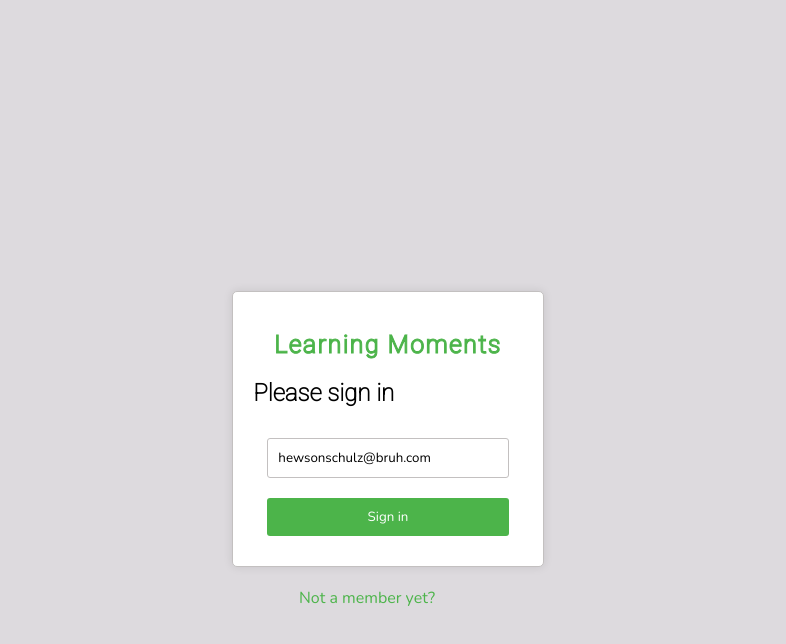
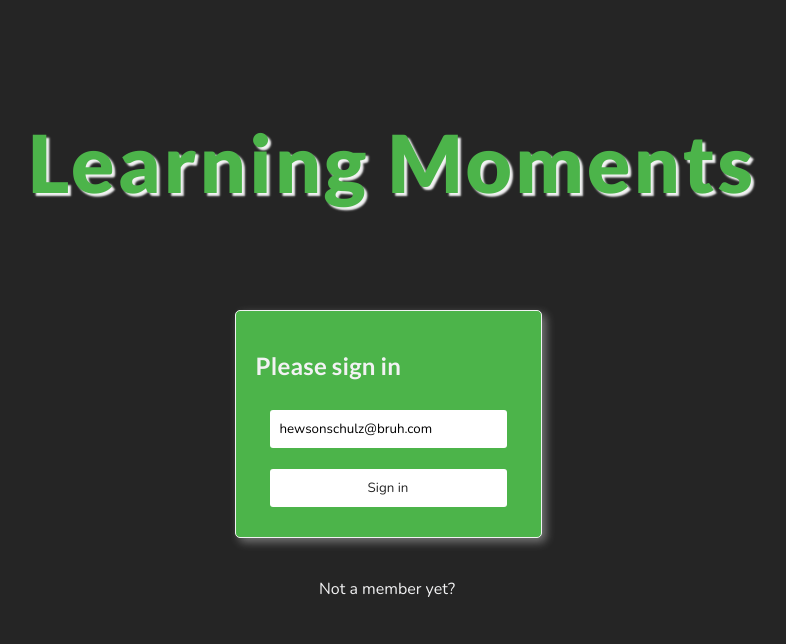
Before and after one commit to HewsonSchulz/learning-moments, a React (Create React App) app: page /login in a window 1280 px wide. Shown: the top 644 px of the page, without its empty margins (273-1059 px from the left). Built offline with nearby package versions, Linux system fonts and the light colour scheme.

Commit message:
styling
styling for Login view
styling for Register view

```diff
--- a/src/App.js
+++ b/src/App.js
@@ -1,4 +1,4 @@
-import './App.css' //!
+import './App.css'
 import { Route, Routes } from 'react-router-dom'
 import { Login } from './components/auth/Login'
 import { Register } from './components/auth/Register'
--- a/src/components/auth/Login.css
+++ b/src/components/auth/Login.css
@@ -1,28 +1,40 @@
-/* ??? */
-
 .auth-container {
   display: flex;
   flex-direction: column;
   align-items: center;
   justify-content: center;
-  height: 100vh;
+  height: 70vh;
 }
 
 .header {
+  font-family: 'Lato', sans-serif;
+  font-weight: 900;
+  font-size: 5em;
   text-align: center;
+  margin-left: 50px;
+  margin-bottom: 100px;
   color: var(--primary);
-  -webkit-text-stroke-width: 1px;
-  letter-spacing: 2px;
+  letter-spacing: 3px;
+  text-shadow: 3px 3px 2px var(--offWhite);
 }
 
 .auth-form {
-  max-width: 400px;
   width: 100%;
   padding: 20px;
-  border: 1px solid var(--outline);
+  border: 1px solid var(--offWhite);
   border-radius: 5px;
-  box-shadow: 0 0 10px rgba(0, 0, 0, 0.1);
-  background-color: var(--white);
+  box-shadow: 4px 4px 10px rgb(242,242,243, 0.4);
+  background-color: var(--primary);
+}
+
+#register-form{
+  width: 25em
+}
+
+.auth-form h2 {
+  font-family: 'Lato', sans-serif;
+  letter-spacing: 0.2px;
+  color: var(--offWhite);
 }
 
 .auth-fieldset {
@@ -35,32 +47,32 @@
   margin-top: 5px;
   margin-bottom: 5px;
   box-sizing: border-box;
-  border: 1px solid var(--outline);
+  border: 0px;
   border-radius: 3px;
 }
 
 .auth-btn {
   width: 100%;
   padding: 10px;
-  color: var(--white);
-  background-color: var(--primary);
+  color: var(--offWhite);
+  background-color: var(--white);
+  color: var(--darker);
   border: none;
   border-radius: 3px;
   cursor: pointer;
 }
 
 .auth-btn:hover {
-  background-color: var(--secondary);
+  background-color: var(--primary-darker);
+  color: var(--white);
 }
 
 .register-link {
-  margin-top: 20px;
+  margin-top: 40px;
   text-align: center;
-}
-
-.register-link a {
-  color: var(--primary);
+  color: var(--offWhite);
   text-decoration: none;
+  margin-left: 40px;
 }
 
 .register-link a:hover {
--- a/src/components/auth/Login.js
+++ b/src/components/auth/Login.js
@@ -29,9 +29,9 @@ export const Login = () => {
 
   return (
     <main className='auth-container'>
+      <h1 className='header'>Learning Moments</h1>
       <section>
         <form className='auth-form' onSubmit={handleLogin}>
-          <h1 className='header'>Learning Moments</h1>
           <h2>Please sign in</h2>
           <fieldset className='auth-fieldset'>
             <div>
--- a/src/components/auth/Register.js
+++ b/src/components/auth/Register.js
@@ -53,8 +53,8 @@ export const Register = (props) => {
 
   return (
     <main className='auth-container'>
-      <form className='auth-form' onSubmit={handleRegister}>
-        <h1 className='header'>Learning Moments</h1>
+      <h1 className='header'>Learning Moments</h1>
+      <form id='register-form' className='auth-form' onSubmit={handleRegister}>
         <h2>Please Register</h2>
         <fieldset className='auth-fieldset'>
           <div>
--- a/src/index.css
+++ b/src/index.css
@@ -1,26 +1,39 @@
 /* Import the google web fonts you want to use */
-@import url("https://fonts.googleapis.com/css2?family=Nunito:wght@300&family=Quicksand&family=Roboto:wght@100&display=swap");
+@import url('https://fonts.googleapis.com/css2?family=Nunito:wght@300&family=Quicksand&family=Roboto:wght@100&display=swap');
+@import url('https://fonts.googleapis.com/css2?family=Lato:ital,wght@0,400;0,700;0,900;1,400&display=swap');
+@font-face {
+  font-family: 'ZenDots';
+  src: url('./assets/ZenDots-Regular.ttf') format('truetype');
+  font-weight: normal;
+  font-style: normal;
+}
 
 /* FONTS
-font-family: "Nunito", sans-serif;
-font-family: "Quicksand", sans-serif;
-font-family: "Roboto", sans-serif;
+font-family: 'Nunito', sans-serif;
+font-family: 'Quicksand', sans-serif;
+font-family: 'Roboto', sans-serif;
+
+font-family: 'Lato';
+font-family: 'ZenDots';
 */
 
 /* COLOR PALETTE */
 /* Feel free to change these values and create your own color palette! https://coolors.co/ is a great resource */
 :root {
   --primary: #4cb44a;
-  --secondary: #3b8d39;
+  --primary-dark: #3b8d39;
+  --primary-light: #59d457;
+  --primary-darker: #398536;
+
   --info: #ffb400;
   --warning: #f6511d;
   --white: #ffffff;
   --offWhite: #f2f2f3;
   --dark: #3b3b3b;
+  --darker: #252525;
   --outline: #c3c0c0;
-  --appBackground: #dddade;
+  --appBackground: #252525;
 
-  --third: #2b7bd6;
   --fourth: #2262ac;
   --info2: #eaa400;
 }
@@ -31,7 +44,7 @@ button,
 input,
 select,
 textarea {
-  font-family: "Nunito", sans-serif;
+  font-family: 'Nunito', sans-serif;
 }
 
 body {
@@ -45,7 +58,7 @@ h3,
 h4,
 h5,
 h6 {
-  font-family: "Roboto", serif;
+  font-family: 'Roboto', serif;
 }
 
 /* This prevents all the links in the app from having default underline */
```
Also changed, not shown: src/App.css (+2 -10 lines), src/assets/ZenDots-Regular.ttf (added), src/components/posts/Posts.css (added), src/components/profiles/Profile.css (added).
